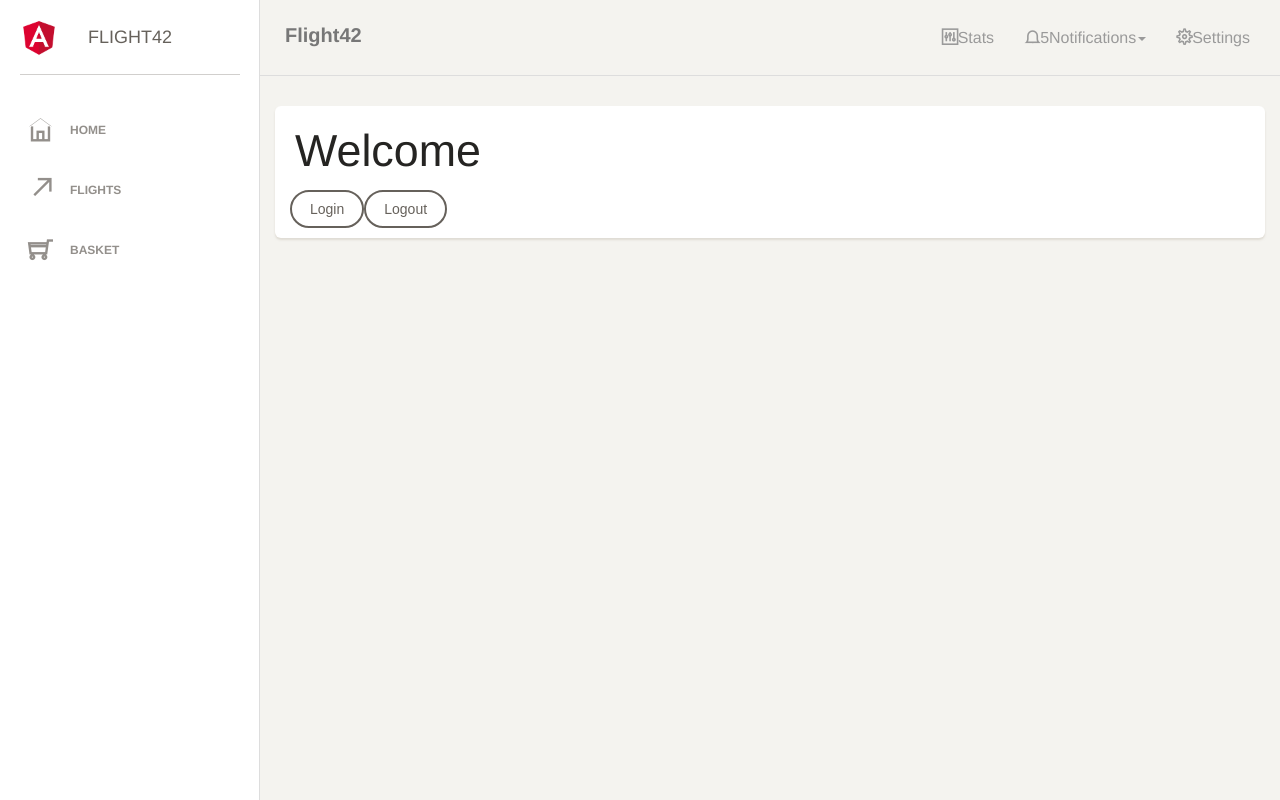
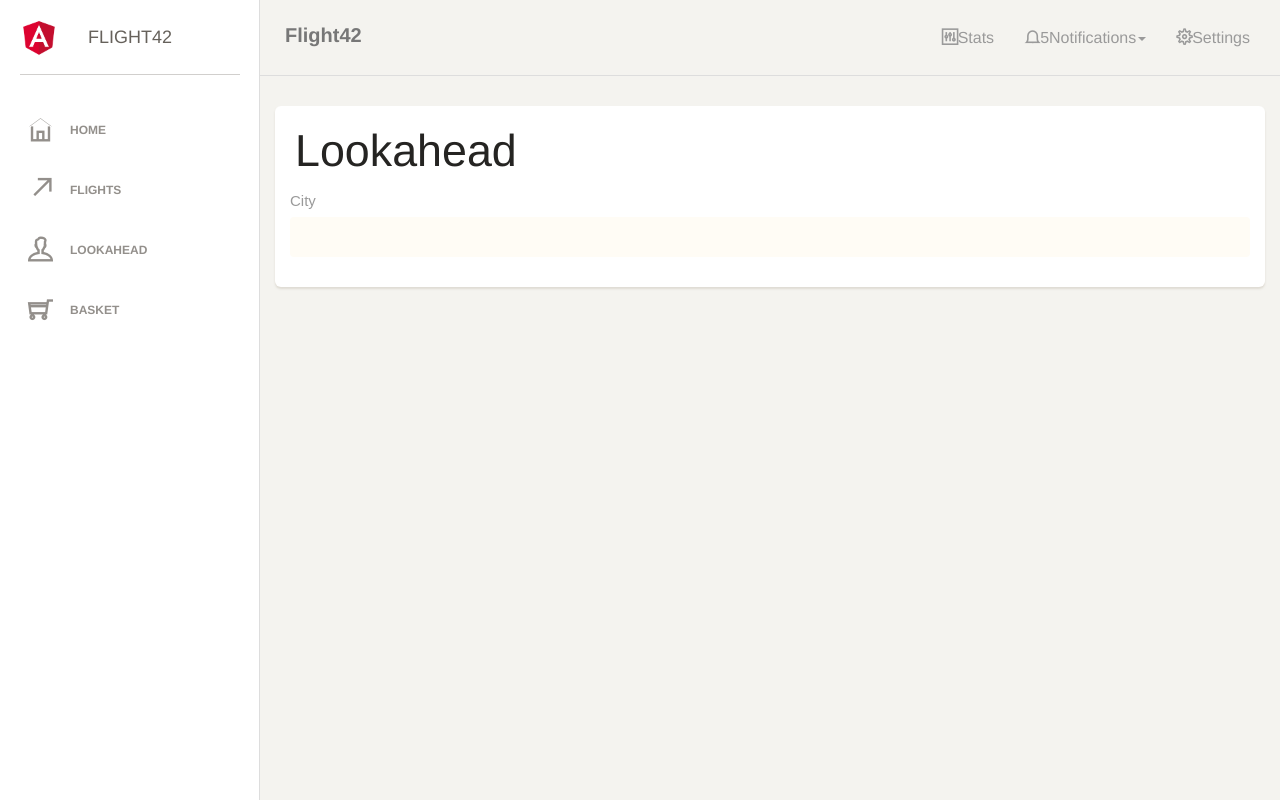
Before and after one commit to ajorda3/advenced-nx-workspace, an Angular app: page /flight-lookahead in a window 1280 px wide. Before the commit this address led to /home. Built offline with nearby package versions, Linux system fonts and the light colour scheme; a web font is replaced by a local one.

Commit message:
Typeahead sample logic

```diff
--- a/apps/flight-app/src/app/app.module.ts
+++ b/apps/flight-app/src/app/app.module.ts
@@ -17,6 +17,8 @@ import { SidebarComponent } from './sidebar/sidebar.component';
 import { LoggerModule } from '@flight-workspace/logger-lib';
 import { CustomLogFormatterService } from './shared/logging/custom-log-formatter.service';
 import { PassengerApiModule } from '@flight-workspace/passenger-api';
+import { FlightLookaheadComponent } from './flight-lookahead/flight-lookahead.component';
+import { ReactiveFormsModule } from '@angular/forms';
 
 @NgModule({
   imports: [
@@ -27,6 +29,7 @@ import { PassengerApiModule } from '@flight-workspace/passenger-api';
     BrowserAnimationsModule,
     FlightCancellingModule,
     LoggerModule.forRoot({enableDebug: true, logFormatter: CustomLogFormatterService}),
+    ReactiveFormsModule,
     FlightLibModule.forRoot(),
     SharedModule.forRoot(),
     RouterModule.forRoot(APP_ROUTES, {relativeLinkResolution: 'legacy'}),
@@ -36,7 +39,8 @@ import { PassengerApiModule } from '@flight-workspace/passenger-api';
     SidebarComponent,
     NavbarComponent,
     HomeComponent,
-    BasketComponent
+    BasketComponent,
+    FlightLookaheadComponent
   ],
   providers: [],
   bootstrap: [AppComponent]
--- a/apps/flight-app/src/app/app.routes.ts
+++ b/apps/flight-app/src/app/app.routes.ts
@@ -1,6 +1,7 @@
 import { ExtraOptions, Routes } from '@angular/router';
 import { BasketComponent } from './basket/basket.component';
 import { HomeComponent } from './home/home.component';
+import { FlightLookaheadComponent } from './flight-lookahead/flight-lookahead.component';
 
 export const APP_ROUTES: Routes = [
   {
@@ -11,6 +12,10 @@ export const APP_ROUTES: Routes = [
   {
     path: 'home',
     component: HomeComponent
+  },
+  {
+    path: 'flight-lookahead',
+    component: FlightLookaheadComponent
   },
   {
     path: 'basket',
--- /dev/null
+++ b/apps/flight-app/src/app/flight-lookahead/flight-lookahead.component.html
@@ -0,0 +1,25 @@
+<div class="card">
+  <div class="header">
+    <h1 class="title">Lookahead</h1>
+  </div>
+
+  <div class="content">
+
+    <div class="control-group">
+      <label>City</label>
+      <input [formControl]="control" class="form-control">
+    </div>
+
+    <div *ngIf="loading">Loading ...</div>
+
+    <table class="table table-striped">
+      <tr *ngFor="let f of flights$ | async">
+        <td>{{f.id}}</td>
+        <td>{{f.from}}</td>
+        <td>{{f.to}}</td>
+        <td>{{f.date | date:'dd.MM.yyyy HH:mm'}}</td>
+      </tr>
+    </table>
+
+  </div>
+</div>
--- /dev/null
+++ b/apps/flight-app/src/app/flight-lookahead/flight-lookahead.component.ts
@@ -0,0 +1,32 @@
+import { Component, OnInit } from '@angular/core';
+import { FormControl } from '@angular/forms';
+import { Observable } from 'rxjs';
+import { Flight, FlightService } from '@flight-workspace/flight-lib';
+import { debounceTime, switchMap, tap } from 'rxjs/operators';
+
+@Component({
+  selector: 'flight-workspace-flight-lookahead',
+  templateUrl: './flight-lookahead.component.html',
+  styleUrls: ['./flight-lookahead.component.css']
+})
+export class FlightLookaheadComponent implements OnInit {
+
+  control: FormControl;
+  flights$: Observable<Flight[]>
+  loading: boolean
+
+
+  constructor(protected flightService: FlightService) {
+  }
+
+  ngOnInit(): void {
+    this.control = new FormControl();
+    this.flights$ = this.control.valueChanges.pipe(
+      debounceTime(500),
+      tap(_ => this.loading = true),
+      switchMap((term: string) => this.flightService.find(term)),
+      tap(_ => this.loading = false)
+    )
+  }
+
+}
--- a/apps/flight-app/src/app/sidebar/sidebar.component.html
+++ b/apps/flight-app/src/app/sidebar/sidebar.component.html
@@ -19,6 +19,13 @@
       <a routerLink="flight-booking/flight-search">
         <i class="ti-arrow-top-right"></i>
         <p>Flights</p>
+      </a>
+    </li>
+
+    <li>
+      <a routerLink="flight-lookahead">
+        <i class="ti-user"></i>
+        <p>Lookahead</p>
       </a>
     </li>
 
--- a/libs/flight-lib/src/lib/services/flight.service.ts
+++ b/libs/flight-lib/src/lib/services/flight.service.ts
@@ -1,8 +1,8 @@
-import {HttpClient, HttpHeaders, HttpParams} from '@angular/common/http';
-import {Injectable} from '@angular/core';
+import { HttpClient, HttpHeaders, HttpParams } from '@angular/common/http';
+import { Injectable } from '@angular/core';
 
-import {Observable} from 'rxjs';
-import {Flight} from '../models/flight';
+import { Observable } from 'rxjs';
+import { Flight } from '../models/flight';
 
 
 @Injectable({
@@ -29,7 +29,7 @@ export class FlightService {
       );
   }
 
-  find(from: string, to: string, urgent: boolean = false): Observable<Flight[]> {
+  find(from: string, to?: string, urgent: boolean = false): Observable<Flight[]> {
 
     // For offline access
     // let url = '/assets/data/data.json';
@@ -38,12 +38,16 @@ export class FlightService {
     let url = [this.baseUrl, 'flight'].join('/');
 
     if (urgent) {
-      url = [this.baseUrl,'error?code=403'].join('/');
+      url = [this.baseUrl, 'error?code=403'].join('/');
     }
 
-    const params = new HttpParams()
-      .set('from', from)
-      .set('to', to);
+    let params = new HttpParams()
+      .set('from', from);
+
+    if (to) {
+      params = params
+        .set('to', to);
+    }
 
     const headers = new HttpHeaders()
       .set('Accept', 'application/json');
@@ -55,7 +59,7 @@ export class FlightService {
   }
 
   findById(id: string): Observable<Flight> {
-    const reqObj = { params: null };
+    const reqObj = {params: null};
     reqObj.params = new HttpParams().set('id', id);
     const url = [this.baseUrl, 'flight'].join('/');
     return this.http.get<Flight>(url, reqObj);
```
Also changed, not shown: apps/flight-app/src/app/flight-lookahead/flight-lookahead.component.css (added), 1 other file (tests, documents, lock files or other folders).
